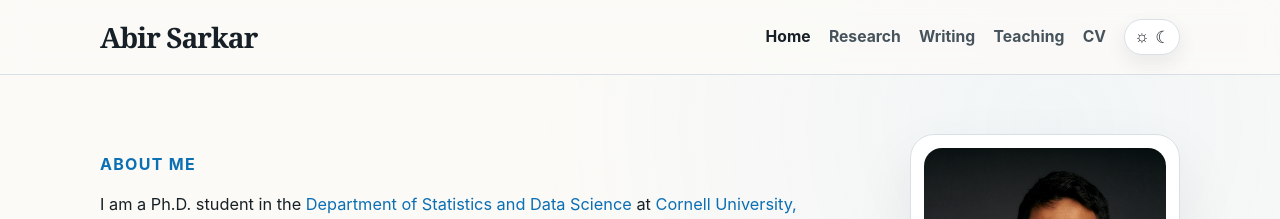
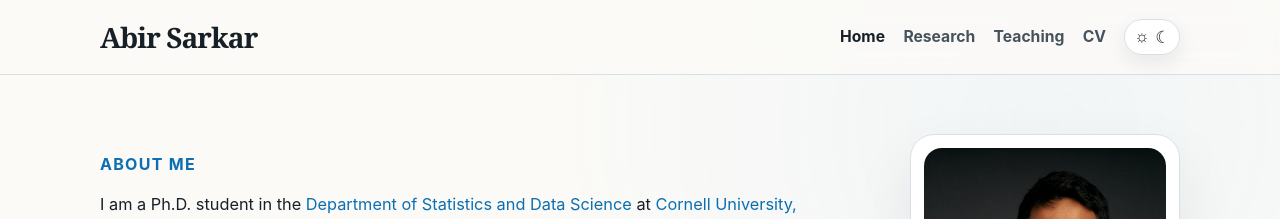
Before and after one commit to AbirS2026/AbirS2026.github.io, a Jekyll site: the page built from index.md, in a window 1280 px wide. Shown: the top 219 px of the page. Built offline with Jekyll 4.4.1, drawn with Linux system fonts in a browser that asks for light colours; a style sheet for code colours, icons or effects is not loaded.

Commit message:
Update default.html

```diff
--- a/_layouts/default.html
+++ b/_layouts/default.html
@@ -33,7 +33,7 @@
       <nav class="nav" aria-label="Primary navigation">
         <a href="{{ '/' | relative_url }}" {% if page.url == '/' %}class="active"{% endif %}>Home</a>
         <a href="{{ '/research/' | relative_url }}" {% if page.url contains '/research/' %}class="active"{% endif %}>Research</a>
-        <a href="{{ '/writing/' | relative_url }}" {% if page.url contains '/writing/' %}class="active"{% endif %}>Writing</a>
+
         <a href="{{ '/teaching/' | relative_url }}" {% if page.url contains '/teaching/' %}class="active"{% endif %}>Teaching</a>
         <a href="{{ '/cv/' | relative_url }}" {% if page.url contains '/cv/' %}class="active"{% endif %}>CV</a>
         <button id="theme-toggle" class="theme-toggle" type="button" aria-label="Toggle color theme">
```
